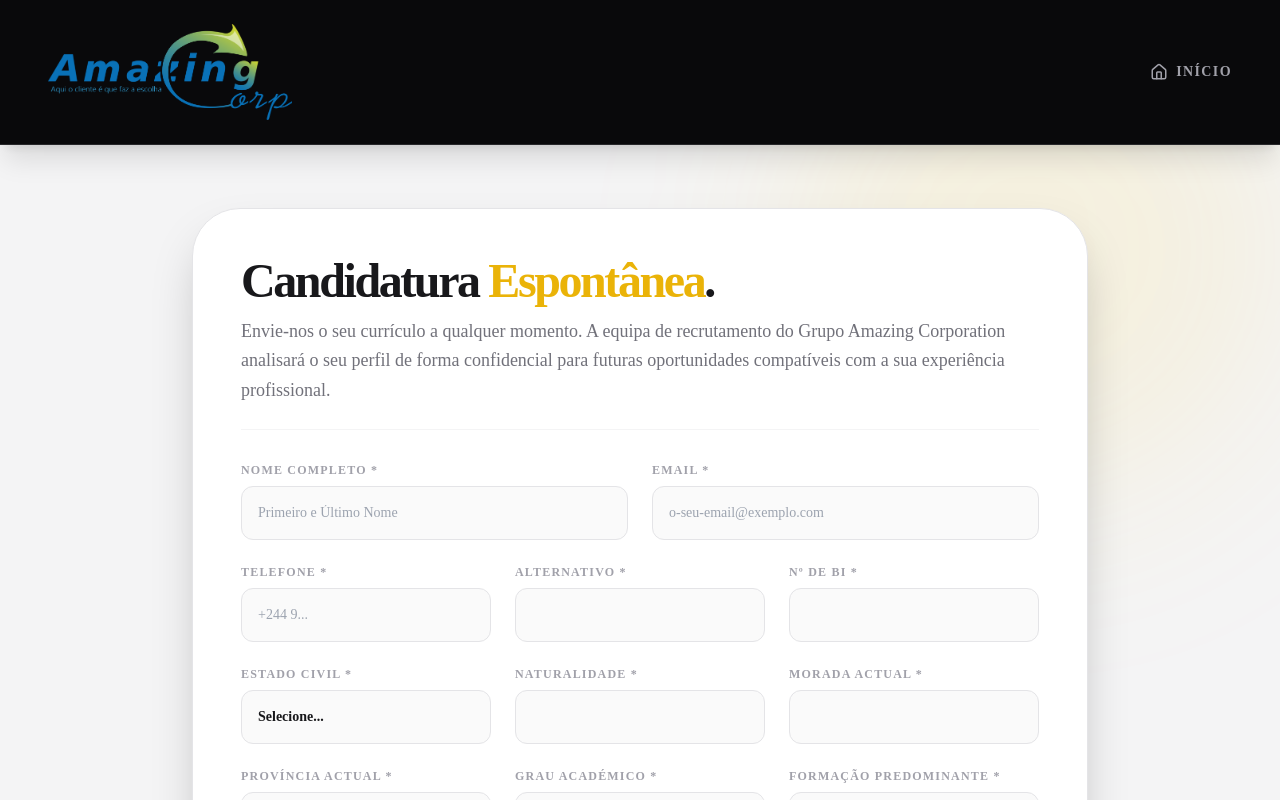
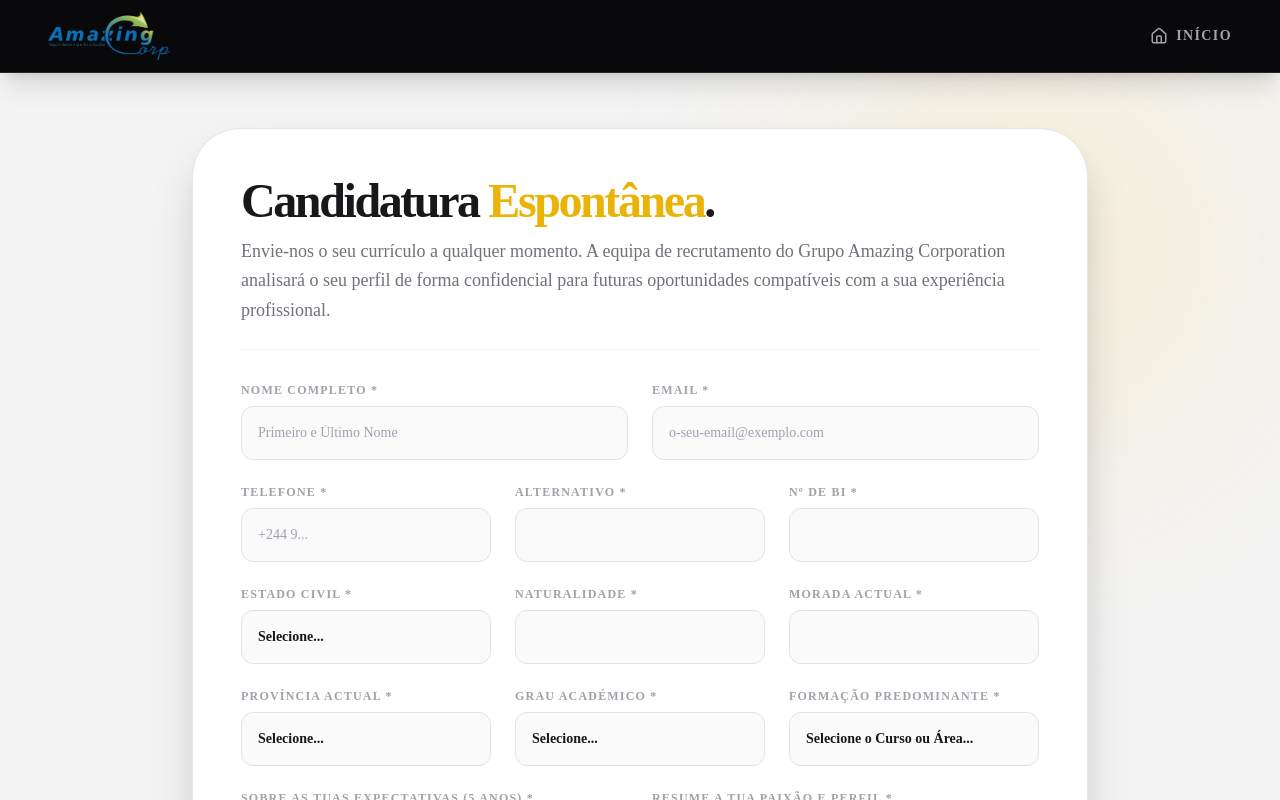
Before and after one commit to Simao1994/Amazing-Corporation-ERP-PRO, a React (Vite) app: page /#/candidatura-espontanea in a window 1280 px wide. Shown: the top 800 px of the page. Built offline with nearby package versions, Linux system fonts and the light colour scheme; no server answers; the database is empty.

Commit message:
UI: Reduce header and logo size on spontaneous application form

```diff
--- a/pages/PublicCandidaturaEspontanea.tsx
+++ b/pages/PublicCandidaturaEspontanea.tsx
@@ -138,9 +138,9 @@ const PublicCandidaturaEspontanea: React.FC = () => {
     return (
         <div className="min-h-screen bg-zinc-100 text-zinc-900 font-['Times_New_Roman',_Times,_serif] relative overflow-x-hidden">
             {/* Premium Black Header */}
-            <div className="fixed top-0 left-0 w-full bg-zinc-950 py-6 px-4 md:px-12 shadow-xl z-50 border-b border-zinc-800">
+            <div className="fixed top-0 left-0 w-full bg-zinc-950 py-3 px-4 md:px-12 shadow-xl z-50 border-b border-zinc-800">
                 <div className="w-full flex justify-between items-center">
-                    <Logo className="h-20 md:h-24" />
+                    <Logo className="h-10 md:h-12" />
                     <div className="flex gap-4">
                         <Link to="/" className="flex items-center gap-2 font-bold text-xs md:text-sm uppercase tracking-widest text-zinc-400 hover:text-white transition-all">
                             <Home size={18} /> Início
@@ -149,7 +149,7 @@ const PublicCandidaturaEspontanea: React.FC = () => {
                 </div>
             </div>
 
-            <div className="py-12 pt-40 md:pt-48 px-6 relative z-10">
+            <div className="py-12 pt-24 md:pt-28 px-6 relative z-10">
                 {/* Background elements */}
                 <div className="absolute top-0 right-0 w-[500px] h-[500px] bg-yellow-400/10 rounded-full blur-[100px] pointer-events-none -z-10"></div>
                 <div className="absolute bottom-0 left-0 w-[300px] h-[300px] bg-sky-200/20 rounded-full blur-[100px] pointer-events-none -z-10"></div>
```
